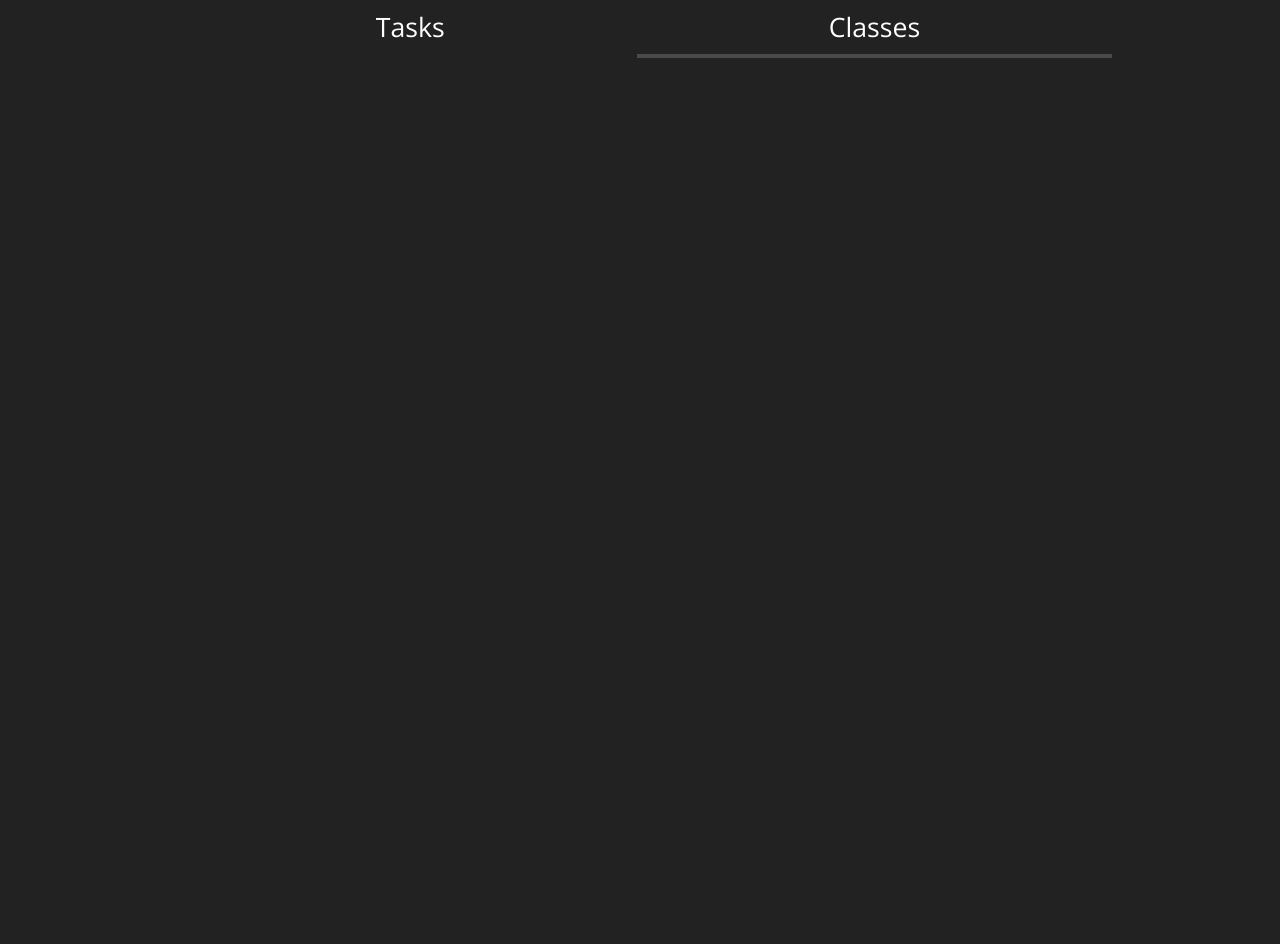
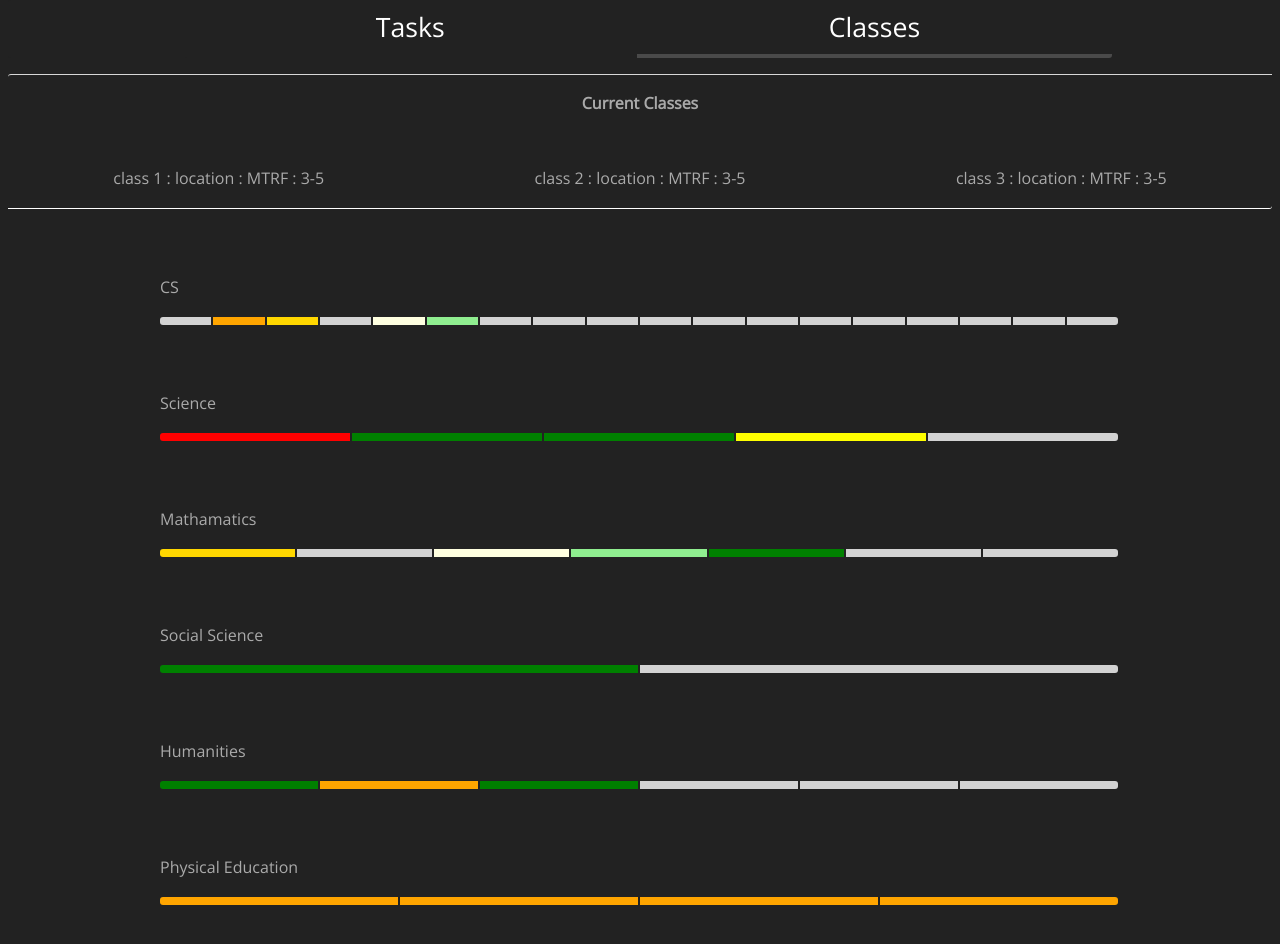
Before and after one commit to gibsonPhillips/WPI-tracker, a plain HTML site: page classes.html in a window 1280 px wide. Before the commit the page ends 800 px from the top, so only its background shows below. Drawn offline with nearby package versions, Linux system fonts and the light colour scheme.

Commit message:
made a classes page with stylings in cahoots

```diff
--- a/classes.html
+++ b/classes.html
@@ -5,6 +5,7 @@
     <head>
         <link rel="stylesheet" type="text/css" href="css/style.css" />
         <link rel="stylesheet" type="text/css" href="css/navbar.css" />
+        <link rel="stylesheet" type="text/css" href="css/classes.css" />
 
         <meta name="viewport" content="width=device-width, user-scalable=no" />
         <title> classes </title>
@@ -21,10 +22,99 @@
         <h2>
             classes
         </h2>
+        <div class="vbox">
+            <h3 style="text-align: center; border-bottom: none">
+                Current Classes
+            </h3>
+            <div class="hbox" id="classes-header-classes">
+
+                <p id="class-1">class 1 : location : MTRF : 3-5</p>
+                <p id="class-2">class 2 : location : MTRF : 3-5</p>
+                <p id="class-3">class 3 : location : MTRF : 3-5</p>
+
+            </div>
+        </div>
+
     </body>
 
 
 
+
+    <div class="container">
+        <p>
+            CS
+        </p>
+        <div class="progress-segment">
+            <div class="nr-grad"></div>
+            <div class="c-grade"></div>
+            <div class="gold-common"></div>
+            <div class="yellow-common"></div>
+            <div class="yellow-light-common"></div>
+            <div class="green-light-common"></div>
+            <div class="green-common"></div>
+            <div class=""></div>
+            <div class=""></div>
+            <div class=""></div>
+            <div class=""></div>
+            <div class=""></div>
+            <div class=""></div>
+            <div class=""></div>
+            <div class=""></div>
+            <div class=""></div>
+            <div class=""></div>
+            <div class=""></div>
+
+        </div>
+        <p>
+            Science
+        </p>
+        <div class="progress-segment">
+            <div class="nr-grade"></div>
+            <div class="a-grade"></div>
+            <div class="a-grade"></div>
+            <div class="b-grade"></div>
+            <div class=""></div>
+
+        </div>
+
+        <p>Mathamatics</p>
+        <div class="progress-segment">
+
+            <div class="gold-common"></div>
+            <div class="yellow-common"></div>
+            <div class="yellow-light-common"></div>
+            <div class="green-light-common"></div>
+            <div class="a-grade"></div>
+            <div class=""></div>
+            <div class=""></div>
+        </div>
+
+        <p>Social Science</p>
+        <div class="progress-segment">
+            <div class="a-grade"></div>
+            <div class=""></div>
+        </div>
+
+        <p>Humanities</p>
+        <div class="progress-segment">
+            <div class="a-grade"></div>
+            <div class="c-grade"></div>
+            <div class="a-grade"></div>
+            <div class=""></div>
+            <div class=""></div>
+            <div class=""></div>
+
+        </div>
+
+        <p>Physical Education</p>
+        <div class="progress-segment">
+            <div class="c-grade"></div>
+            <div class="c-grade"></div>
+            <div class="c-grade"></div>
+            <div class="c-grade"></div>
+        </div>
+
+    </div>
 </div>
 <script type="module">
 
--- /dev/null
+++ b/css/classes.css
@@ -0,0 +1,63 @@
+#classes-header-classes {
+    justify-content: space-around;
+    align-items: center;
+    border-bottom: 1px solid white;
+}
+
+
+
+.container {
+    max-width: 60em;
+    margin: 0 auto;
+    padding-top: 3em;
+}
+
+.progress-segment {
+    display: flex;
+    margin-bottom: 4em;
+}
+
+.progress-segment div {
+    width: 100%;
+    background-color: lightgray;
+    margin-right: 2px;
+    height: 8px;
+}
+
+:first-child {
+    border-top-left-radius: 3px;
+    border-bottom-left-radius: 3px;
+}
+
+:last-child {
+    border-top-right-radius: 3px;
+    border-bottom-right-radius: 3px;
+}
+
+.nr-grade {
+    background: red !important;
+}
+
+.gold-common {
+    background: gold !important;
+}
+
+.c-grade {
+    background: orange !important;
+}
+
+.b-grade {
+    background: yellow !important;
+}
+
+.yellow-light-common {
+    background: lightyellow !important;
+}
+
+.green-light-common {
+    background: lightgreen !important;
+}
+
+.a-grade {
+    background: green !important;
+}
```
